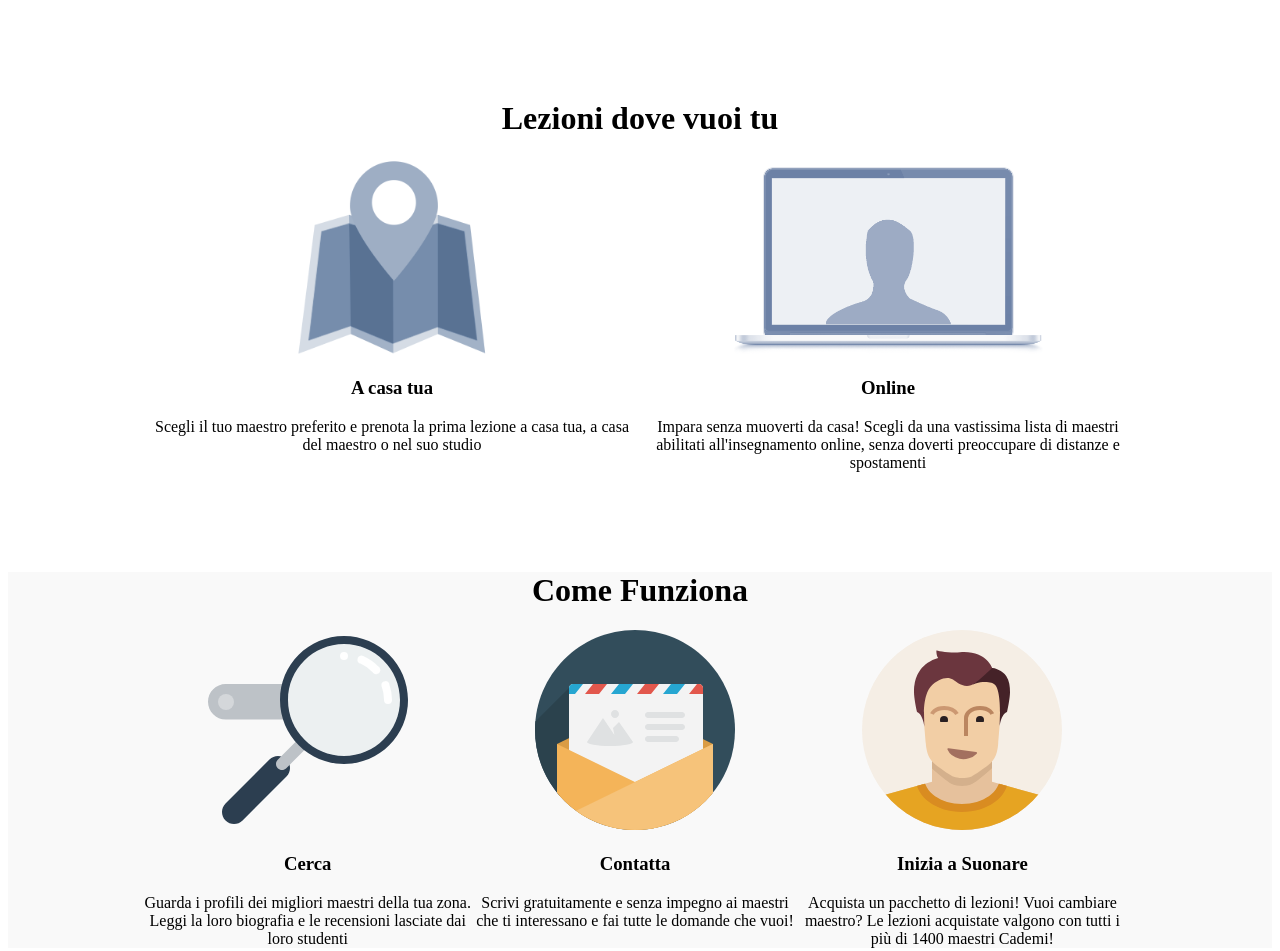
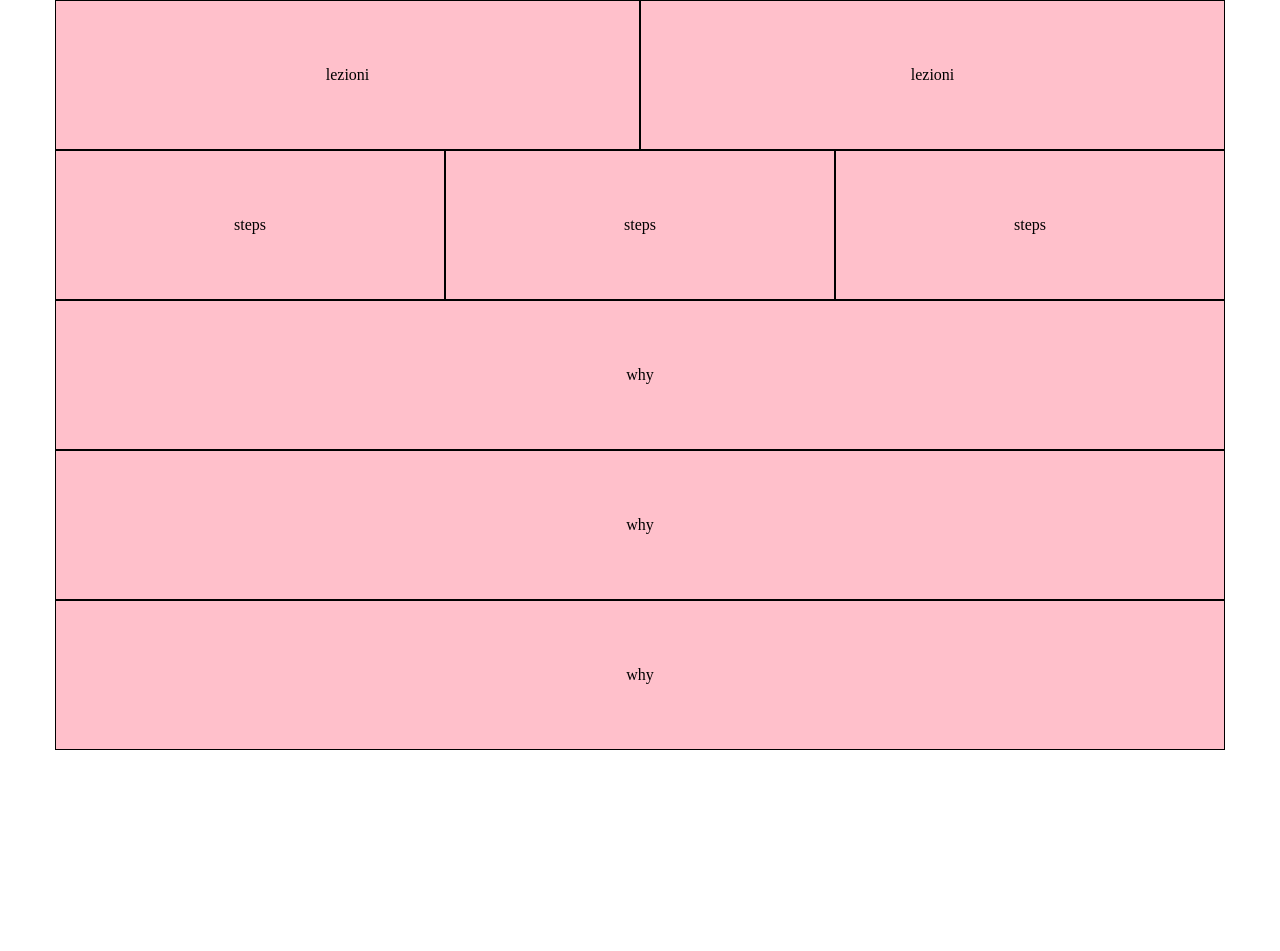
Before and after one commit to fabrynet/html-css-resp-wannabe-12bool, a plain HTML site: page index.html in a window 1280 px wide. Shown: the top 951 px of the page. After the commit the page ends 800 px from the top, so only its background shows below. Drawn offline with Linux system fonts and the light colour scheme.

Commit message:
Intelaiatura e regole di debug.

```diff
--- a/css/master.css
+++ b/css/master.css
@@ -4,3 +4,30 @@
   padding: 0;
   box-sizing: border-box;
 }
+/* debug */
+.container {
+  background-color: pink;
+}
+.container [class*="col-"] {
+  height: 150px;
+  position: relative;
+  border: 1px solid black;
+}
+.container:last-child > div {
+  padding: 5px;
+}
+.container [class*="col-"] > .container {
+  height: 100%;
+  background-color: lightcoral;
+}
+.container > [class*="col-"] > .container > [class*="col-"] {
+  height: 100%;
+  border-color: white;
+}
+.title {
+  position: absolute;
+  top: 50%;
+  left: 50%;
+  transform: translate(-50%, -50%);
+}
+/* /debug */
--- a/index.html
+++ b/index.html
@@ -3,11 +3,44 @@
   <head>
     <meta charset="utf-8">
     <meta name="viewport" content="width=device-width, initial-scale=1.0">
-    <link rel="stylesheet" href="style.css">
+    <link rel="stylesheet" href="css/lib/12bool.css">
+    <link rel="stylesheet" href="css/master.css">
     <title>Boolean aCademy</title>
   </head>
   <body>
     <div id="lezioni" class="container">
+      <div class="col-xs-12 col-md-6 col-lg-6">
+        <span class="title">lezioni</span>
+      </div>
+      <div class="col-xs-12 col-md-6 col-lg-6">
+        <span class="title">lezioni</span>
+      </div>
+    </div>
+
+    <div id="steps" class="container">
+      <div class="col-xs-12 col-md-6 col-lg-4">
+        <span class="title">steps</span>
+      </div>
+      <div class="col-xs-12 col-md-6 col-lg-4">
+        <span class="title">steps</span>
+      </div>
+      <div class="col-xs-12 col-md-6 col-md-offset-3 col-lg-4">
+        <span class="title">steps</span>
+      </div>
+    </div>
+
+    <div id="why" class="container">
+      <div class="col-xs-12 col-md-12 col-lg-12">
+        <span class="title">why</span>
+      </div>
+      <div class="col-xs-12 col-md-12 col-lg-12">
+        <span class="title">why</span>
+      </div>
+      <div class="col-xs-12 col-md-12 col-lg-12">
+        <span class="title">why</span>
+      </div>
+    </div>
+    <!-- <div id="lezioni" class="container">
       <div class="row">
         <h1>Lezioni dove vuoi tu</h1>
         <div class="left">
@@ -65,6 +98,6 @@
           Cademi non ha alcun costo d’iscrizione a differenza delle scuole di musica tradizionali. Inoltre, sei tu a scegliere dove fare lezione e gli orari delle tue lezioni.
         </div>
       </div>
-    </div>
+    </div> -->
   </body>
 </html>
```
Also changed, not shown: css/lib/12bool.css.
